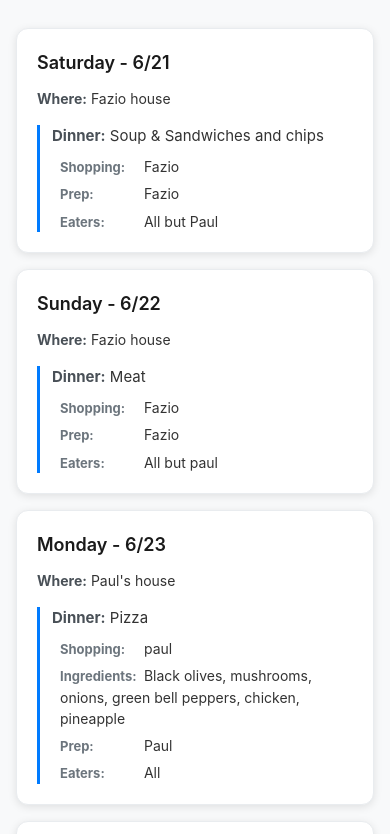
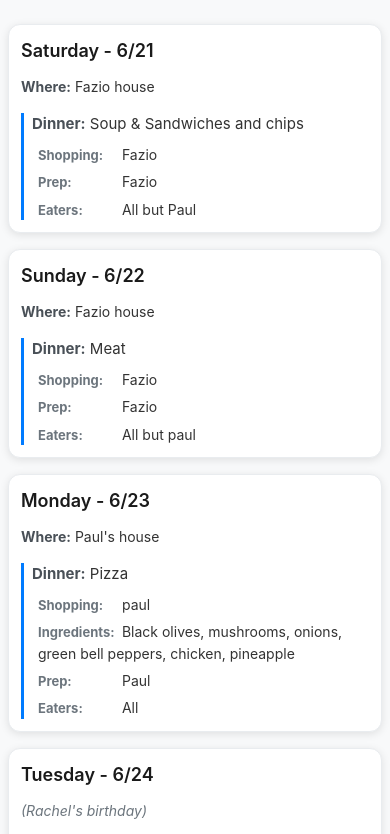
Before and after one commit to finedesign/fam-mealplan, a website: page public/index.html in a window 390 px wide. Shown: the part 84-918 px from the top of the page. Drawn offline with Linux system fonts and the light colour scheme; no server answers.

Commit message:
Fix mobile width issue
- Prevent cards from extending past screen edges
- Reduce container and card padding for mobile devices
- Add responsive padding for small screens (max-width: 480px)
- Ensure cards fill full width with proper box-sizing
- Add overflow-x: hidden to prevent horizontal scrolling
- Maintain readability while optimizing for mobile layout

```diff
--- a/public/styles.css
+++ b/public/styles.css
@@ -11,12 +11,14 @@ body {
     line-height: 1.5;
     padding: 0;
     margin: 0;
+    overflow-x: hidden; /* Prevent horizontal scrolling */
 }
 
 .container {
+    width: 100%;
     max-width: 400px;
     margin: 0 auto;
-    padding: 20px 16px;
+    padding: 20px 12px; /* Reduced horizontal padding for mobile */
 }
 
 header {
@@ -41,9 +43,11 @@ header h1 {
 .card {
     background: white;
     border-radius: 12px;
-    padding: 20px;
+    padding: 16px; /* Reduced padding for mobile */
     box-shadow: 0 2px 8px rgba(0, 0, 0, 0.1);
     border: 1px solid #e9ecef;
+    width: 100%;
+    box-sizing: border-box; /* Ensure padding is included in width */
 }
 
 .date {
@@ -175,6 +179,28 @@ header h1 {
     100% { background-color: transparent; }
 }
 
+/* Mobile-first styles (already applied above) */
+
+/* Small mobile devices */
+@media (max-width: 480px) {
+    .container {
+        padding: 16px 8px; /* Even less padding on very small screens */
+    }
+
+    .card {
+        padding: 12px; /* Further reduced padding */
+        margin: 0; /* Remove any margins */
+    }
+
+    .meal-details {
+        padding-left: 6px; /* Reduce nested padding */
+    }
+
+    .meal {
+        padding-left: 8px; /* Reduce meal padding */
+    }
+}
+
 /* Responsive design */
 @media (min-width: 768px) {
     .container {
```
